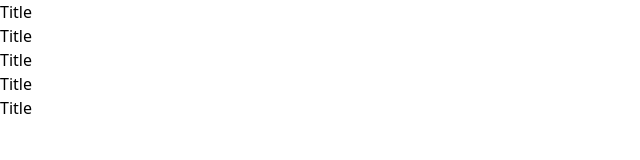
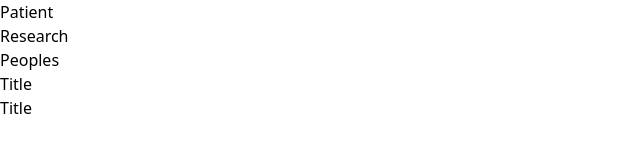
Before and after one commit to BackendExpert/animated-div-countdown, a React (Vite) app: page / in a window 1280 px wide. Shown: the top 160 px of the page, without its empty margins (0-640 px from the left). Built offline with nearby package versions, Linux system fonts and the light colour scheme.

Commit message:
Update
Co-Authored-By: JehanKandy  <jehankandy@gmail.com>

```diff
--- a/src/countdiv/CountDiv.tsx
+++ b/src/countdiv/CountDiv.tsx
@@ -5,13 +5,13 @@
     <div className="container mx-auto px-12">
         <div className="md:grid md:grid-cols-5 md:gap-4 text-white md:px-8 md:my-8">
             <div className="bg-gray-900 rounded-xl px-8 py-4 my-8 md:my-0">
-                <h1 className="text-2xl font-semibold text-center">Title</h1>
+                <h1 className="text-2xl font-semibold text-center">Patient</h1>
             </div>
             <div className="bg-gray-900 rounded-xl px-8 py-4 my-8 md:my-0">
-                <h1 className="text-2xl font-semibold text-center">Title</h1>
+                <h1 className="text-2xl font-semibold text-center">Research</h1>
             </div>
             <div className="bg-gray-900 rounded-xl px-8 py-4 my-8 md:my-0">
-                <h1 className="text-2xl font-semibold text-center">Title</h1>
+                <h1 className="text-2xl font-semibold text-center">Peoples</h1>
             </div>
             <div className="bg-gray-900 rounded-xl px-8 py-4 my-8 md:my-0">
                 <h1 className="text-2xl font-semibold text-center">Title</h1>
```
